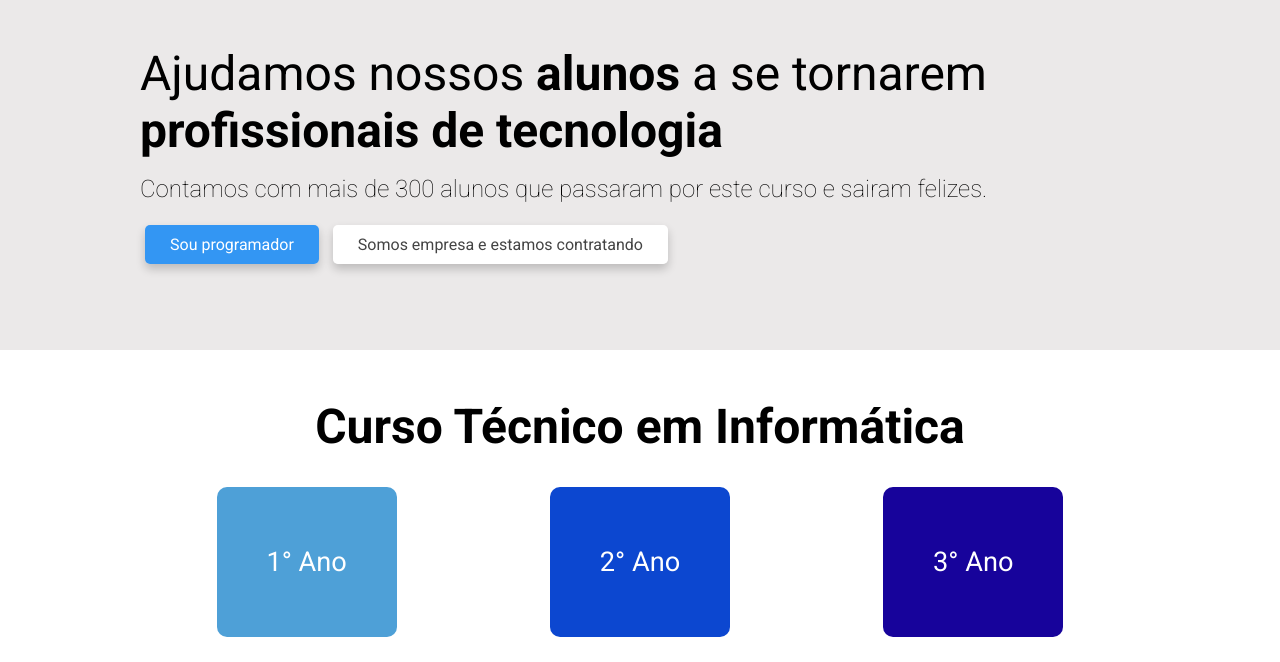
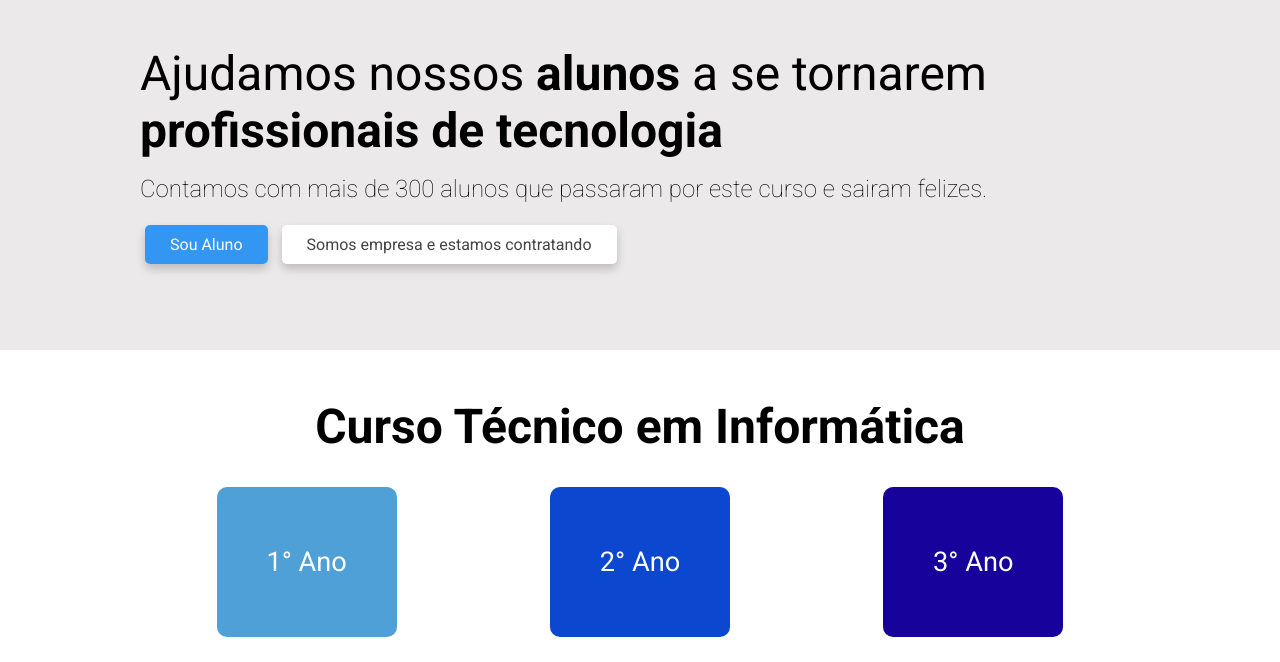
Before and after one commit to vitoriaruiz7/Avalia-o1, a plain HTML site: page team/index.html in a window 1280 px wide. Shown: the part 138-800 px from the top of the page. Drawn offline with Linux system fonts and the light colour scheme.

Commit message:
Update index.html
Signed-off-by: Jujuchaves <142611516+Julineab@users.noreply.github.com>

```diff
--- a/team/index.html
+++ b/team/index.html
@@ -35,7 +35,7 @@
                 </h1>
                 <p>Contamos com mais de 300 alunos que passaram por este curso e sairam felizes.</p>
                 <div class="cta">
-                    <a href="#" class="button primary">Sou programador</a>
+                    <a href="#" class="button primary">Sou Aluno</a>
                     <a href="#" class="button secondary">Somos empresa e estamos contratando</a>
                 </div>
 
```
